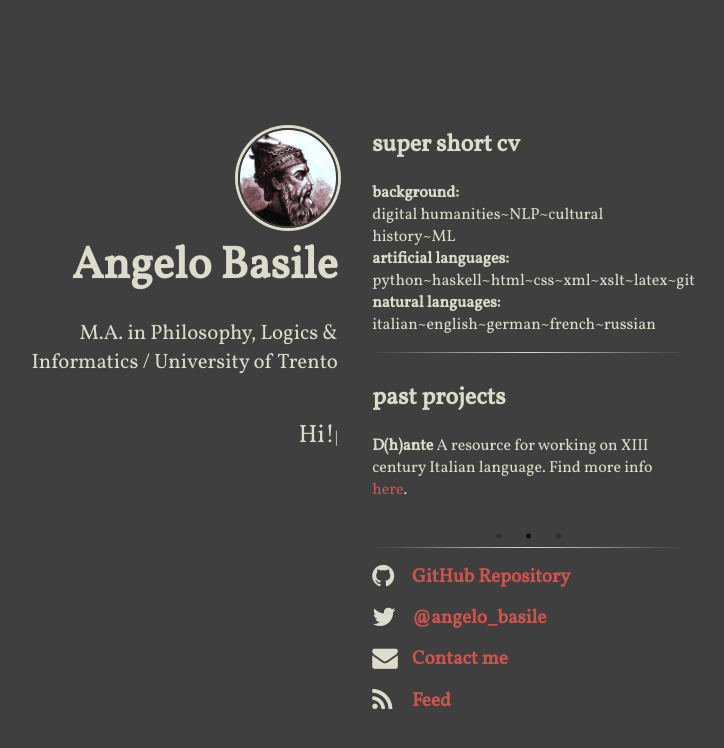
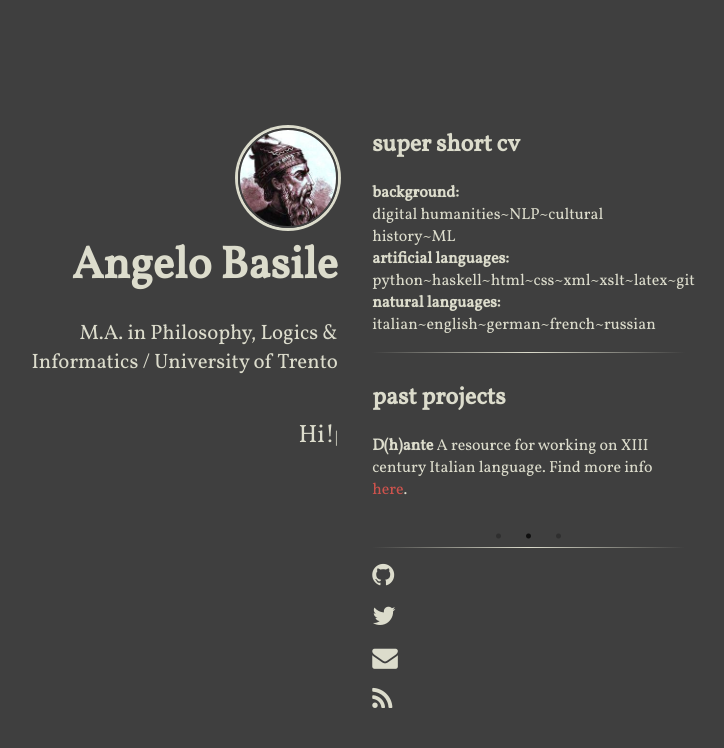
Before and after one commit to rs2/anbasile.github.io, a Jekyll site: the page built from index.html, in a window 1280 px wide. Shown: the top 748 px of the page, without its empty margins (295-1019 px from the left). Built offline with Jekyll 4.4.1, drawn with Linux system fonts in a browser that asks for light colours; nearby versions of some CDN libraries.

Commit message:
Update content.html

```diff
--- a/_includes/content.html
+++ b/_includes/content.html
@@ -10,21 +10,22 @@
 {% include carousel.html %}
 <hr />
 
-<ul class="fa-ul main-list">
+<ul class="fa-ul main-list" style="display:inline">
   <li class="main-list-item">
+    <a href="https://github.com/anbasile">
     <span class="fa fa-github fa-lg main-list-item-icon"></span>
-    <a href="https://github.com/anbasile">GitHub Repository</a>
+    </a>
   </li>
   <li class="main-list-item">
     <span class="fa fa-twitter fa-lg main-list-item-icon"></span>
-    <a href="https://twitter.com/angelo_basile">@angelo_basile</a>
+    <a href="https://twitter.com/angelo_basile"></a>
   </li>
   <li class="main-list-item">
     <span class="fa fa-envelope fa-lg main-list-item-icon"></span>
-    <a href="mailto:angelo.basile@alumni.unitn.it">Contact me</a>
+    <a href="mailto:angelo.basile@alumni.unitn.it"></a>
   </li>
     <li class="main-list-item">
     <span class="fa fa-rss fa-lg main-list-item-icon"></span>
-    <a href="http://anbasile.github.io/feed.xml">Feed</a>
+    <a href="http://anbasile.github.io/feed.xml"></a>
   </li>
 </ul>
```
